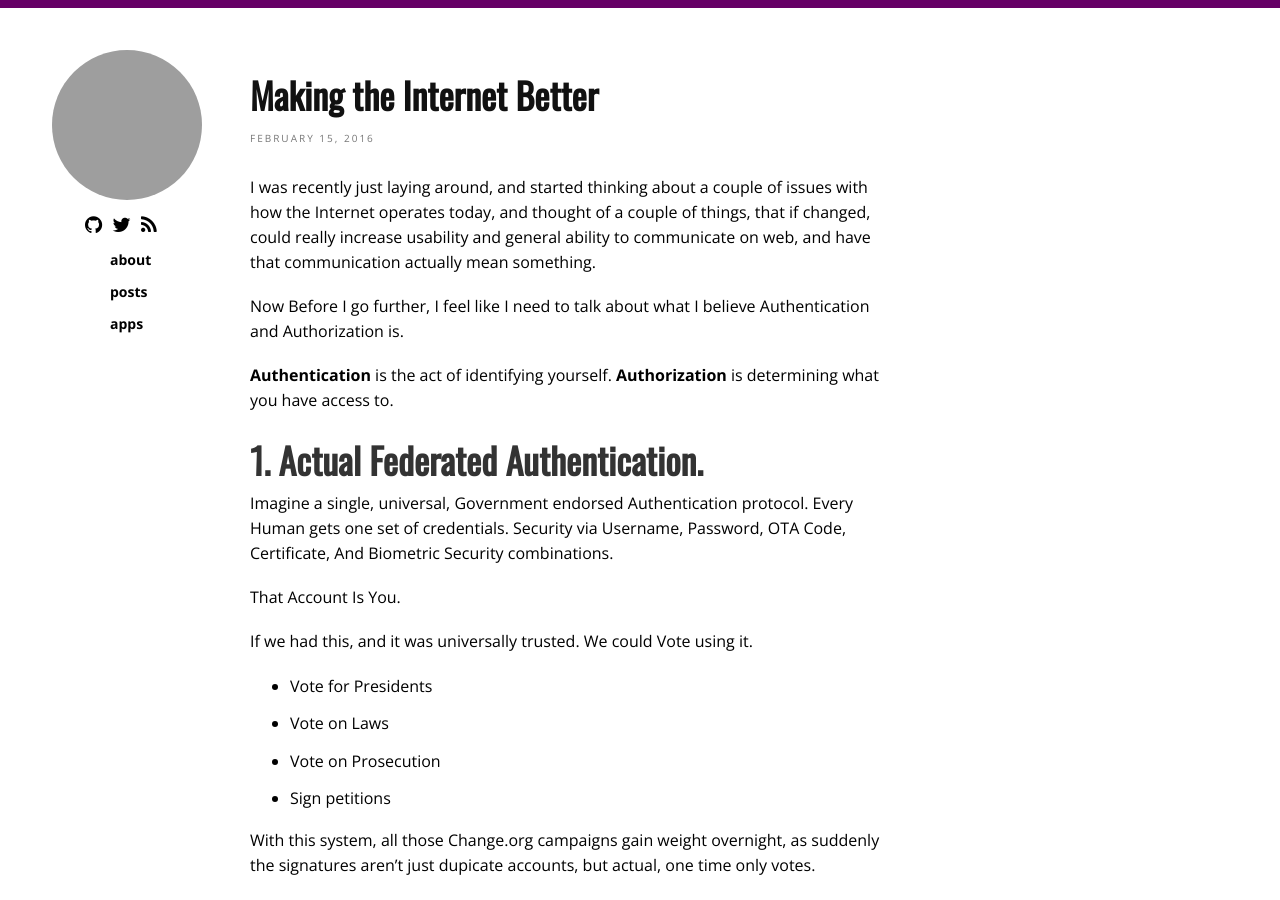
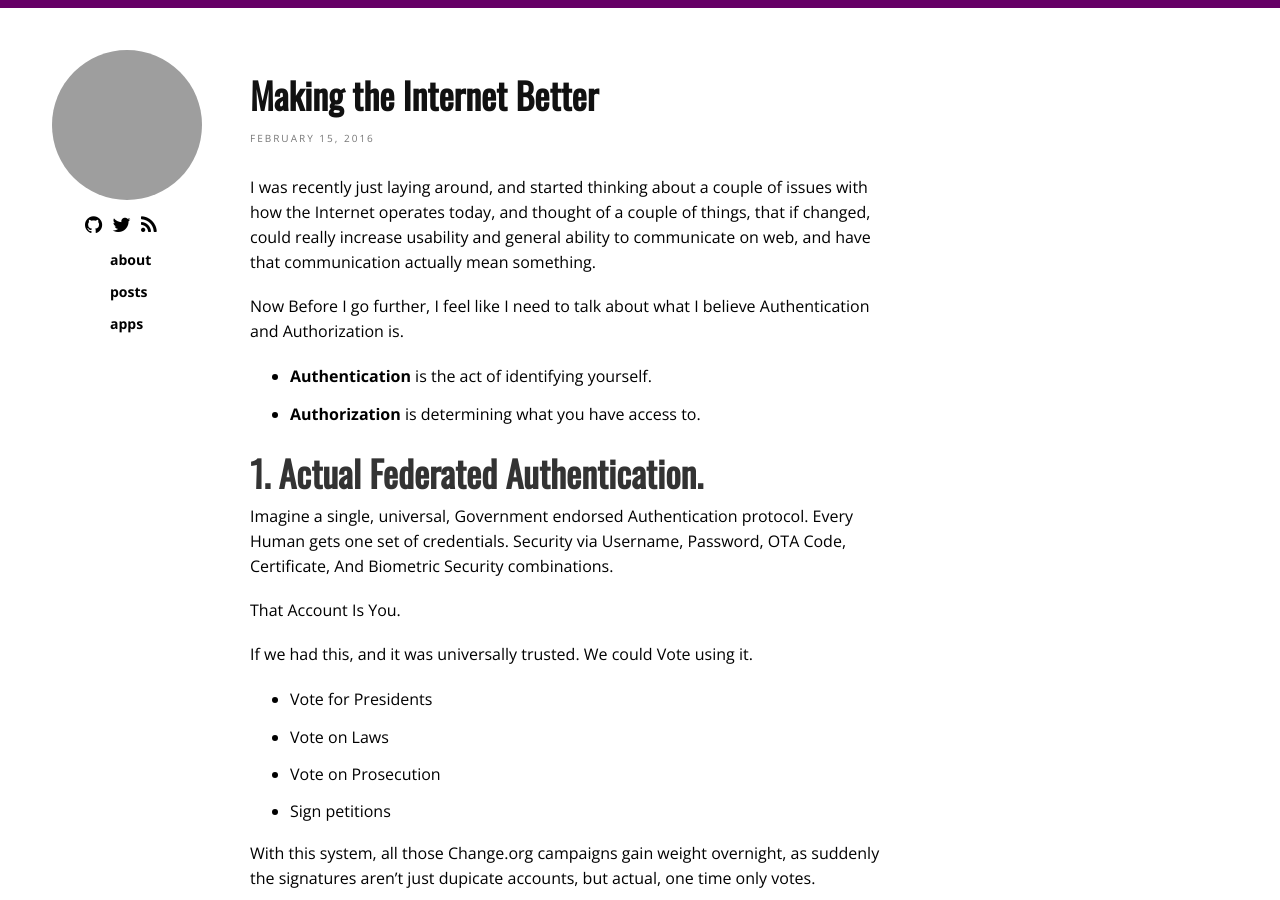
Before and after one commit to Megabytemb/megabytemb.github.io, a Jekyll site: the page built from _posts/2016-02-15-Make-the-internet-better.markdown, in a window 1280 px wide and 900 px high. Built offline with Jekyll 4.4.1, drawn with Linux system fonts in a browser that asks for light colours; nearby versions of some CDN libraries; Markdown is read by kramdown in place of the engine named in the settings; comment, search, counter and statistics services are not loaded; grey boxes are pictures that could not be loaded.

Commit message:
Formatting

```diff
--- a/_posts/2016-02-15-Make-the-internet-better.markdown
+++ b/_posts/2016-02-15-Make-the-internet-better.markdown
@@ -7,8 +7,8 @@ I was recently just laying around, and started thinking about a couple of issues
 
 Now Before I go further, I feel like I need to talk about what I believe Authentication and Authorization is.
 
-**Authentication** is the act of identifying yourself.
-**Authorization**  is determining what you have access to.
+- **Authentication** is the act of identifying yourself.
+- **Authorization**  is determining what you have access to.
 
 #1. Actual Federated Authentication.
 
```
